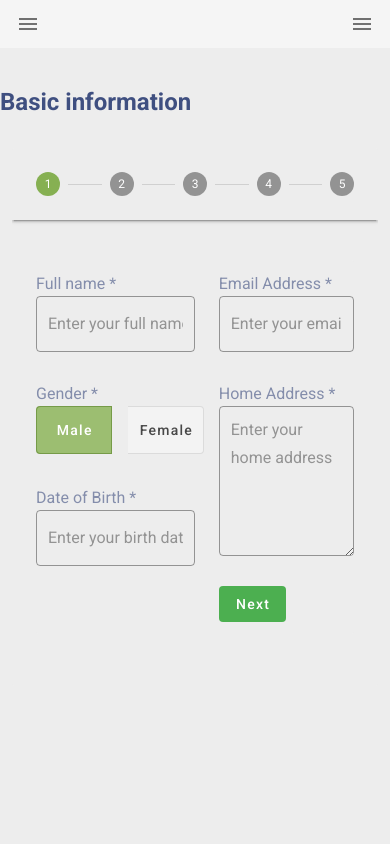
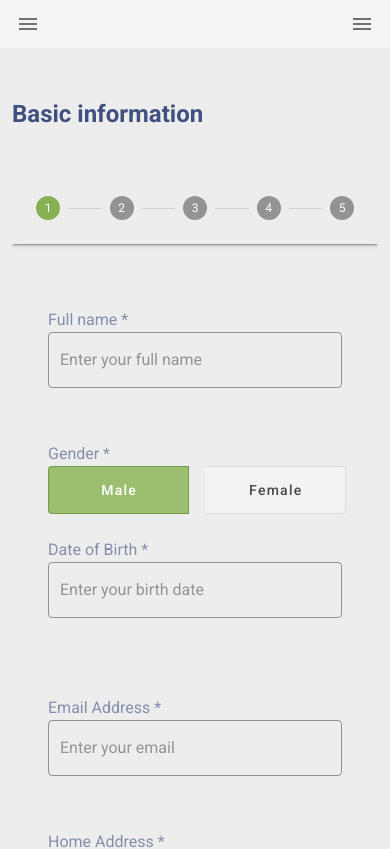
Before and after one commit to Lirac/figo, a Nuxt app: page /get-loans in a window 390 px wide. Shown: the top 849 px of the page. Built offline with nearby package versions, Linux system fonts and the light colour scheme.

Commit message:
Optimized for mobile

```diff
--- a/assets/css/main.css
+++ b/assets/css/main.css
@@ -17,8 +17,13 @@ h1,h2,h3,h4,h5 {
   width: 100%;
   background-color: rgb(64,71,109) !important;
   color: #fff !important;
-
   padding: 1rem 0.5rem;
   font-weight: 300;
   border-radius: 0.8rem !important;
 }
+
+@media (min-width: 600px) {
+  .banner {
+    display: flex;
+  }
+}
--- a/components/Welcome-banner.vue
+++ b/components/Welcome-banner.vue
@@ -1,5 +1,5 @@
 <template>
-  <v-banner class="banner" elevation="5" single-line
+  <v-banner class="banner" elevation="5"
     >Welcome to your dashboard, please complete your profile.
     <template #actions>
       <v-btn
--- a/pages/get-loans.vue
+++ b/pages/get-loans.vue
@@ -1,9 +1,11 @@
 <template>
   <div>
     <v-row>
+      <v-col>
         <h2 v-if="e1 === 1">Basic information</h2>
         <h2 v-if="e1 === 2">Work information</h2>
         <h2 v-if="e1 === 3">BVN Authentication</h2>
+      </v-col>
     </v-row>
     <v-row>
       <v-col cols="12">
@@ -37,7 +39,8 @@
               <v-card flat class="mb-12 stepper__content">
                 <v-form>
                   <v-row class="mt-4">
-                    <v-col md="5">
+                    <v-col cols="12" md="6">
+                      <v-col cols="12">
                         <label class="input__label">Full name *</label>
                         <v-text-field
                           required
@@ -45,8 +48,9 @@
                           placeholder="Enter your full name"
                         >
                         </v-text-field>
+                      </v-col>
 
-                      <div class="">
+                      <v-col cols="12">
                         <label class="input__label" for="">Gender *</label>
                         <v-btn-toggle
                           mandatory
@@ -56,9 +60,9 @@
                           <v-btn class="toggle__btn mr-4">Male</v-btn>
                           <v-btn class="toggle__btn">Female</v-btn>
                         </v-btn-toggle>
-                      </div>
+                      </v-col>
 
-                      <div class="mt-8">
+                      <v-col cols="12">
                         <label class="input__label" for=""
                           >Date of Birth *</label
                         >
@@ -86,10 +90,10 @@
                             @input="menu = false"
                           />
                         </v-menu>
-                      </div>
                       </v-col>
-                    <v-col md="5" offset-md="1">
-                      <div>
+                    </v-col>
+                    <v-col cols="12" md="6">
+                      <v-col cols="12">
                         <label class="input__label" for=""
                           >Email Address *</label
                         >
@@ -99,9 +103,8 @@
                           placeholder="Enter your email"
                         >
                         </v-text-field>
-                      </div>
-
-                      <div>
+                      </v-col>
+                      <v-col cols="12">
                         <label class="input__label" for=""
                           >Home Address *</label
                         >
@@ -110,16 +113,17 @@
                           required
                           placeholder="Enter your home address"
                         ></v-textarea>
-                      </div>
-
+                      </v-col>
+                      <v-col col="12">
                         <v-btn
-                        color="success"
-                        class="text-capitalize"
+                          color="#86b052"
+                          class="text-capitalize white--text"
                           depressed
                           @click="e1 = 2"
                         >
                           next</v-btn
                         >
+                      </v-col>
                     </v-col>
                   </v-row>
                 </v-form>
@@ -130,7 +134,7 @@
               <v-card flat class="mb-12 stepper__content">
                 <v-form>
                   <v-row dense class="mt-4">
-                    <v-col md="5" sm="12">
+                    <v-col cols="12" md="6">
                       <v-row>
                         <v-col cols="12">
                           <label class="input__label"
@@ -160,7 +164,7 @@
                             placeholder="Enter job title"
                           ></v-text-field>
                         </v-col>
-                        <v-col cols="12" class="text-right">
+                        <v-col cols="12" class="text-right d-none d-md-block">
                           <v-btn
                             depressed
                             outlined
@@ -222,8 +226,15 @@
                         </v-col>
                         <v-col col="12">
                           <v-btn
-                            color="success"
-                            class="text-capitalize"
+                            depressed
+                            outlined
+                            class="text-capitalize d-sm-none"
+                            @click="e1 = 1"
+                            >Back</v-btn
+                          >
+                          <v-btn
+                            color="#86b052"
+                            class="text-capitalize white--text"
                             depressed
                             @click="e1 = 3"
                           >
--- a/pages/index.vue
+++ b/pages/index.vue
@@ -1,14 +1,16 @@
 <template>
   <div>
     <v-row>
-      <h2>Hello Frank.</h2>
-      <welcome-banner></welcome-banner>
+      <v-col cols="12">
+        <h2>Hello Frank.</h2>
+        <welcome-banner></welcome-banner>
+      </v-col>
     </v-row>
 
     <section class="block">
       <h3>Your wallet</h3>
       <v-row>
-        <v-col lg="6" md="6" sm="12">
+        <v-col cols="12" md="6" sm="6">
           <v-card flat>
             <v-card-title>
               <p>Account balance</p>
@@ -28,27 +30,27 @@
             </v-card-text>
           </v-card>
         </v-col>
-        <v-col md="3" sm="12">
+        <v-col md="3">
           <v-card flat class="wallet-card">
-            <card-avatar :icon="'mdi-hand-coin'"></card-avatar>
-            <v-card-text class="wallet-text">
-              <h5>Apply for Loan</h5>
-            </v-card-text>
+            <card-avatar
+              class="wallet-avatar"
+              :icon="'mdi-hand-coin'"
+            ></card-avatar>
+            <h5 class="wallet-text">Apply for Loan</h5>
           </v-card>
         </v-col>
-        <v-col md="3" sm="12">
+        <v-col md="3" sm="6">
           <v-card flat class="wallet-card">
             <card-avatar :icon="'mdi-swap-horizontal'"></card-avatar>
-            <v-card-text class="wallet-text">
-              <h5>Send Money</h5>
-            </v-card-text>
+
+            <h5 class="wallet-text">Send Money</h5>
           </v-card>
         </v-col>
       </v-row>
     </section>
     <section class="block">
       <h3>Coming features</h3>
-      <v-row class="d-flex" justify="space-between">
+      <v-row justify="space-between">
         <v-col md="2">
           <v-card flat class="features__card">
             <card-avatar
@@ -151,13 +153,16 @@ export default {
 .wallet-card {
   min-height: 17.5rem;
   display: flex;
+  flex-direction: column;
 }
 
 .wallet-text {
   align-self: center;
+  justify-self: center;
   font-size: 1rem;
   font-weight: 500;
 }
+
 .acc__bal {
   font-size: 3rem;
 }
```
Lines whose indentation alone changed are shown as unchanged.
